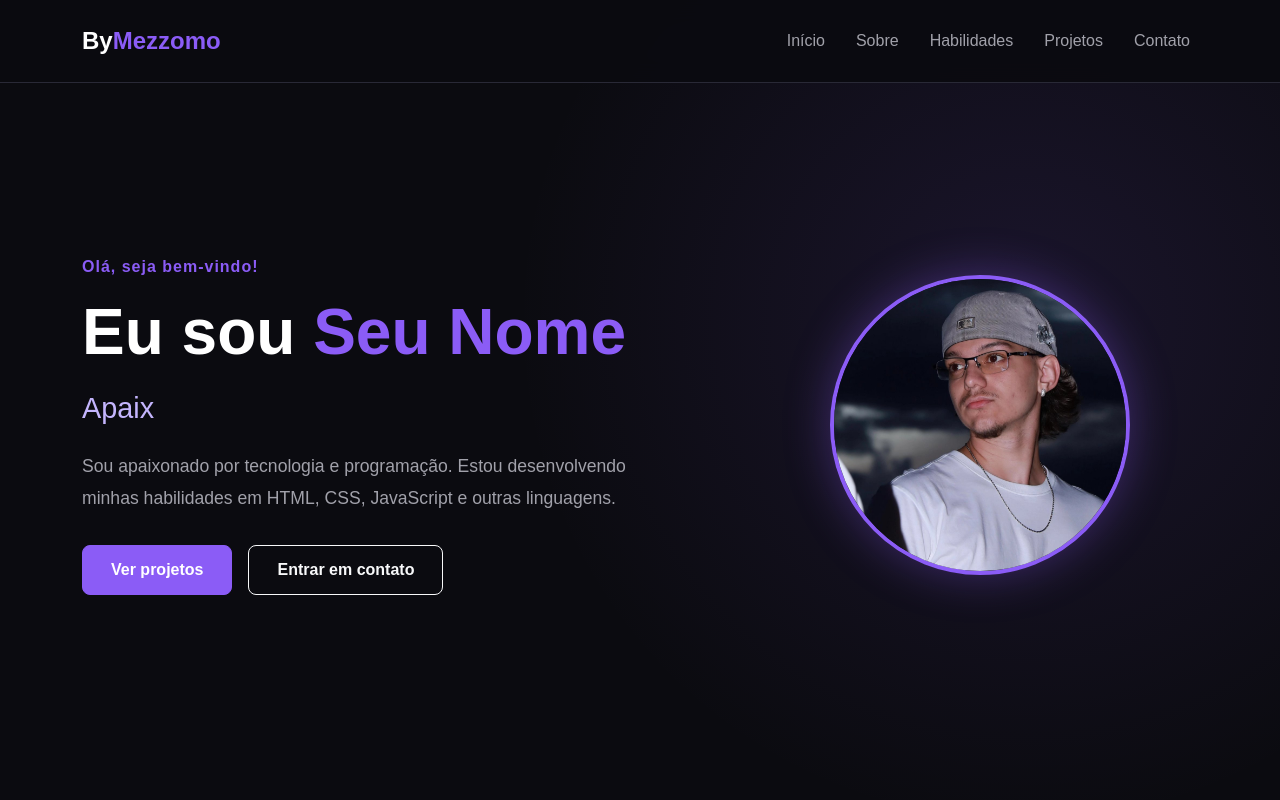
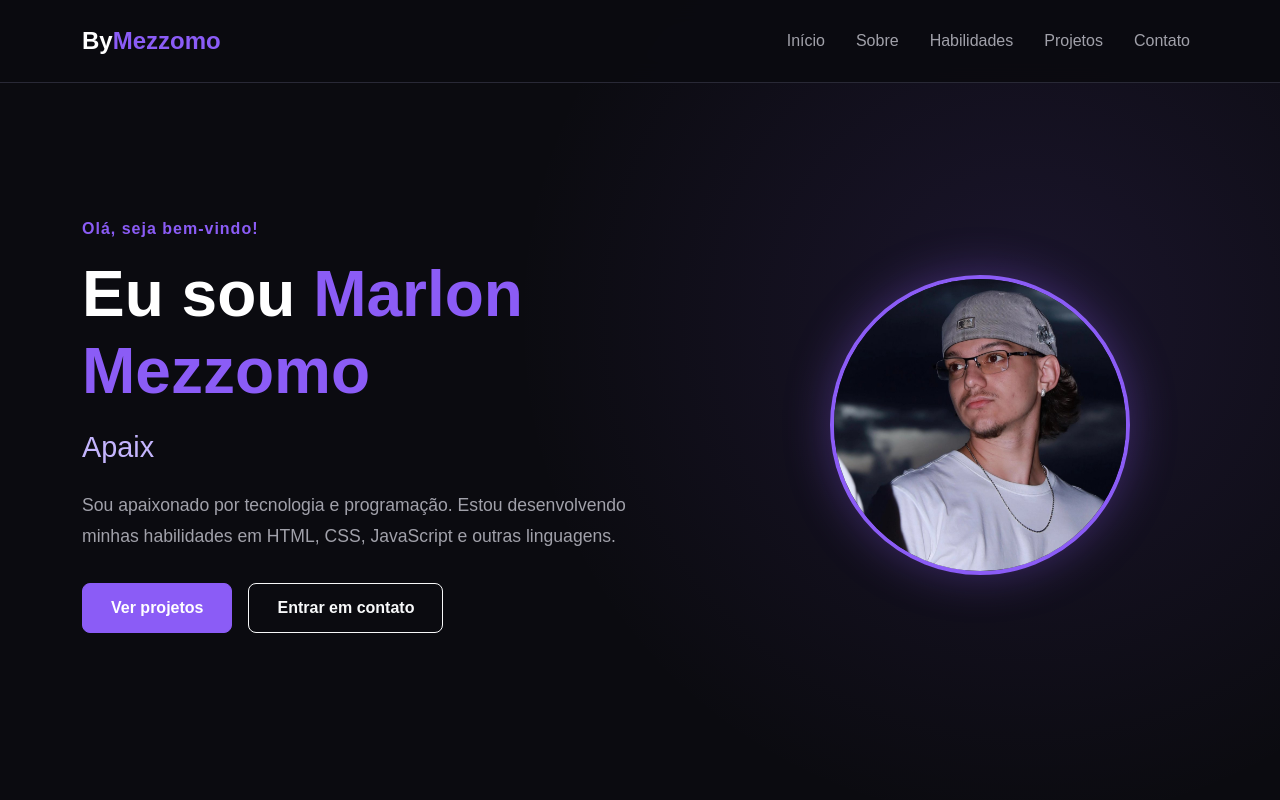
Before and after one commit to Marlon-Mzz/Portifolio-Em-Site, a plain HTML site: page index.html in a window 1280 px wide. Shown: the top 800 px of the page. Drawn offline with Linux system fonts and the light colour scheme.

Commit message:
index.html

```diff
--- a/index.html
+++ b/index.html
@@ -81,7 +81,7 @@
                         <p class="hero-intro">Olá, seja bem-vindo!</p>
 
                         <h1>
-                            Eu sou <span class="text-purple">Seu Nome</span>
+                            Eu sou <span class="text-purple">Marlon Mezzomo</span>
                         </h1>
 
                         <h2>Desenvolvedor em formação</h2>
```
